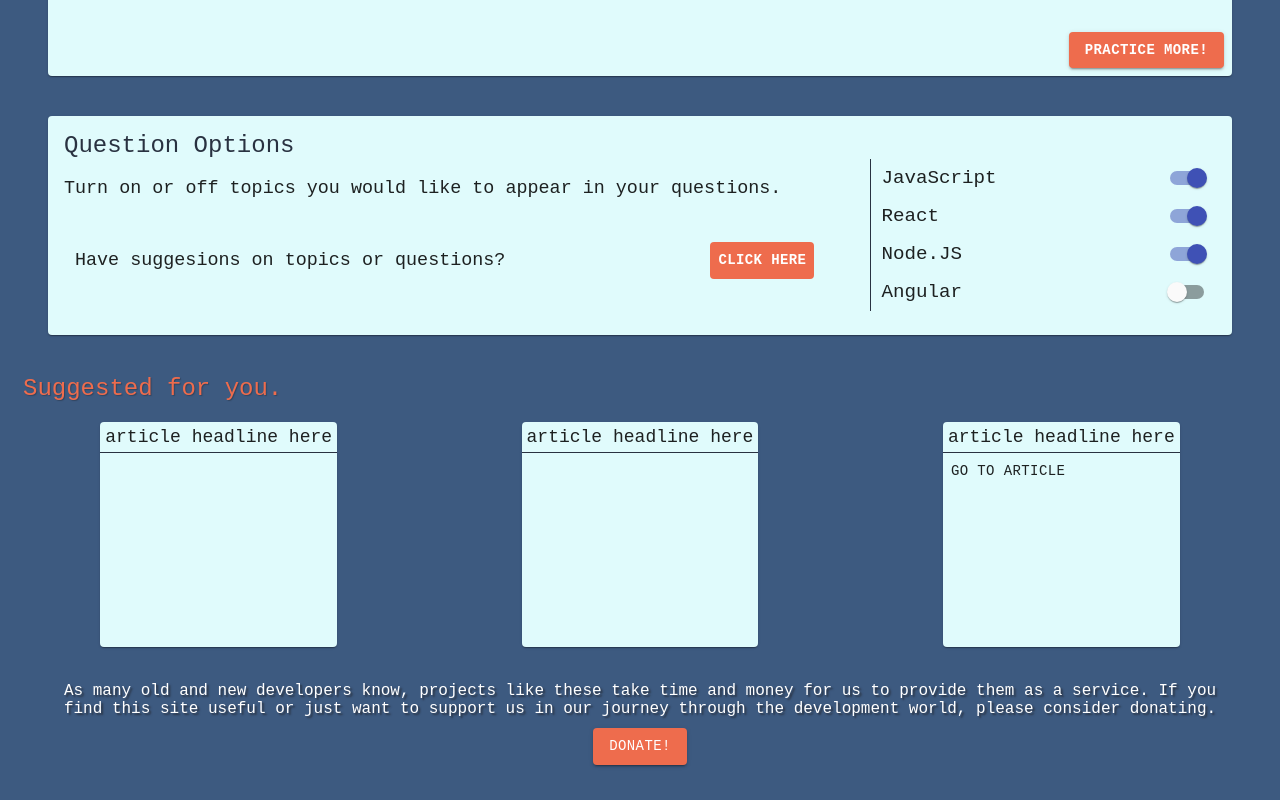
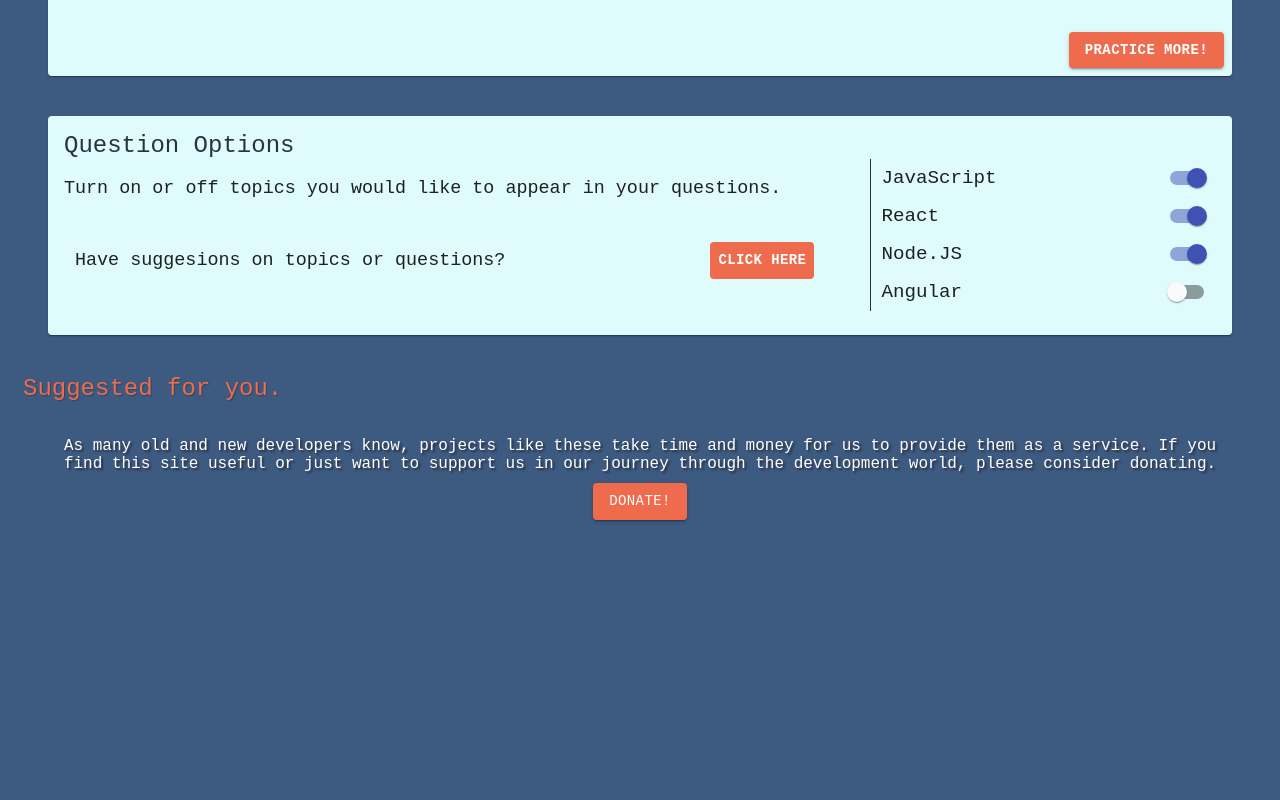
Before and after one commit to DavidAndreww/webDevIQ-frontEnd, a React (Create React App) app: page /dashboard in a window 1280 px wide. Shown: the part 323-1123 px from the top of the page. After the commit the page ends 878 px from the top, so only its background shows below. Built offline with nearby package versions, Linux system fonts and the light colour scheme.

Commit message:
adding comments and cleaning up code in quiz.js

```diff
--- a/src/components/dashboard.js
+++ b/src/components/dashboard.js
@@ -53,7 +53,7 @@ const Dashboard = (props) => {
 
   // redux hook, how you doin?
   const userObject = useSelector((state) => state.userObject);
-  const resources = useSelector(state => state.resources)
+  const resources = useSelector((state) => state.resources);
   const dispatch = useDispatch();
 
   function questionSelector(array) {
@@ -82,12 +82,6 @@ const Dashboard = (props) => {
   const handleChange = (event) => {
     setState({ ...state, [event.target.name]: event.target.checked });
   };
-
-  if (resources !== null){
-    console.log('gotEm: ', resources)
-  } else {
-    console.log('waiting on resources. take a test!')
-  }
 
   return (
     <div className="dashRoot">
@@ -187,21 +181,21 @@ const Dashboard = (props) => {
 
       <div id="suggestionCardHeading">Suggested for you.</div>
       <div id="articleContainer">
-        <Card className={classes.root2}>
-          <div className="articleCardTitle">article headline here</div>
-        </Card>
-
-        <Card className={classes.root2}>
-          {" "}
-          <div className="articleCardTitle">article headline here</div>
-        </Card>
-
-        <Card className={classes.root2}>
-          <div className="articleCardContainer">
-            <div className="articleCardTitle">article headline here</div>
-            <Button>Go to article</Button>
-          </div>
-        </Card>
+        {resources !== null &&
+          resources.map((resource) => {
+            return (
+              <Card className={classes.root2} id={resource.question_id}>
+                <div className="articleCardTitle">{resource.heading1}</div>
+                <button onClick={() => window.open(resource.link1)}>
+                  Go to article
+                </button>
+                <div className="articleCardTitle">{resource.heading2}</div>
+                <button onClick={() => window.open(resource.link2)}>
+                  Go to video
+                </button>
+              </Card>
+            );
+          })}
       </div>
       <div id="weAreDesperate">
         As many old and new developers know, projects like these take time and
--- a/src/components/quiz.js
+++ b/src/components/quiz.js
@@ -4,7 +4,7 @@ import { Link } from "react-router-dom";
 import Paper from "@material-ui/core/Paper";
 import { useSelector, useDispatch } from "react-redux";
 import { useState } from "react";
-import { loadResources } from '../redux/actions'
+import { loadResources } from "../redux/actions";
 
 const Quiz = () => {
   // int used to iterate over array of questions. increments when 'next' buttin is clicked
@@ -23,29 +23,28 @@ const Quiz = () => {
   const dispatch = useDispatch();
 
   const localQuestions = useSelector((state) => state.questionList);
-  // console.log("localQuestions: ", localQuestions);
 
   const toggleSelectedAnswer = (answer) => {
     setSelectedAnswer(answer);
     disabled && toggledDisabled(false);
   };
 
-  const nextQuestionHandler = (e) => {
-    let trimmedAnswer = selectedAnswer.trim();
-    // let buttonId = e.currentTarget
 
-    if (trimmedAnswer !== localQuestions[questionIdx].answer) {
-      setIncorrectAnswer([...incorrectAnswers, localQuestions[questionIdx].id]);
-    }
-    if (trimmedAnswer === localQuestions[questionIdx].answer) {
-      setScore(score + 1);
-    }
+  const nextQuestionHandler = () => {
+    let userAnswer = selectedAnswer.trim();
+    let actualAnswer = localQuestions[questionIdx].answer
+    // user answer is incorrect && add question ID to array of incorrect answers
+    userAnswer !== actualAnswer && setIncorrectAnswer([...incorrectAnswers, localQuestions[questionIdx].id]);
+    // user answer is correct && increment score counter
+    userAnswer === actualAnswer && setScore(score + 1);
+    // if question is the last in the array, toggle results page and fetch resources to display in dashboard
     if (questionIdx === localQuestions.length - 1) {
       toggleQuizEnd(true);
-      console.log("fetch resources");
       fetchResources();
     }
+    // used as index in array of questions. increments after each question
     setQuestionIdx(questionIdx + 1);
+    // removes accessibility of 'next' button unti switched back to false
     toggledDisabled(true);
   };
 
@@ -63,10 +62,9 @@ const Quiz = () => {
     }),
   };
 
-  const returnToDash = () => {
+  const toggleReturnToDashboard = () => {
     console.log("fetch user obj");
     // fetch request to pull update user object or pull resources
-    console.log(incorrectAnswers);
   };
 
   if (localQuestions === null || localQuestions === []) {
@@ -79,7 +77,7 @@ const Quiz = () => {
           you got {score} out of {localQuestions.length}
         </h2>
         <Link to="/dashboard" className="link">
-          <Button id="practiceButton" onClick={returnToDash}>
+          <Button id="practiceButton" onClick={toggleReturnToDashboard}>
             Return
           </Button>
         </Link>
@@ -120,8 +118,9 @@ const Quiz = () => {
           )}
           {questionIdx === localQuestions.length - 1 && (
             <Button
-              id="finishButton"
-              onClick={(e) => nextQuestionHandler(e)}
+              id={disabled ? "nextDisabled" : "nextEnabled"}
+              disabled={disabled}
+              onClick={nextQuestionHandler}
               variant="contained"
             >
               Finish
```
